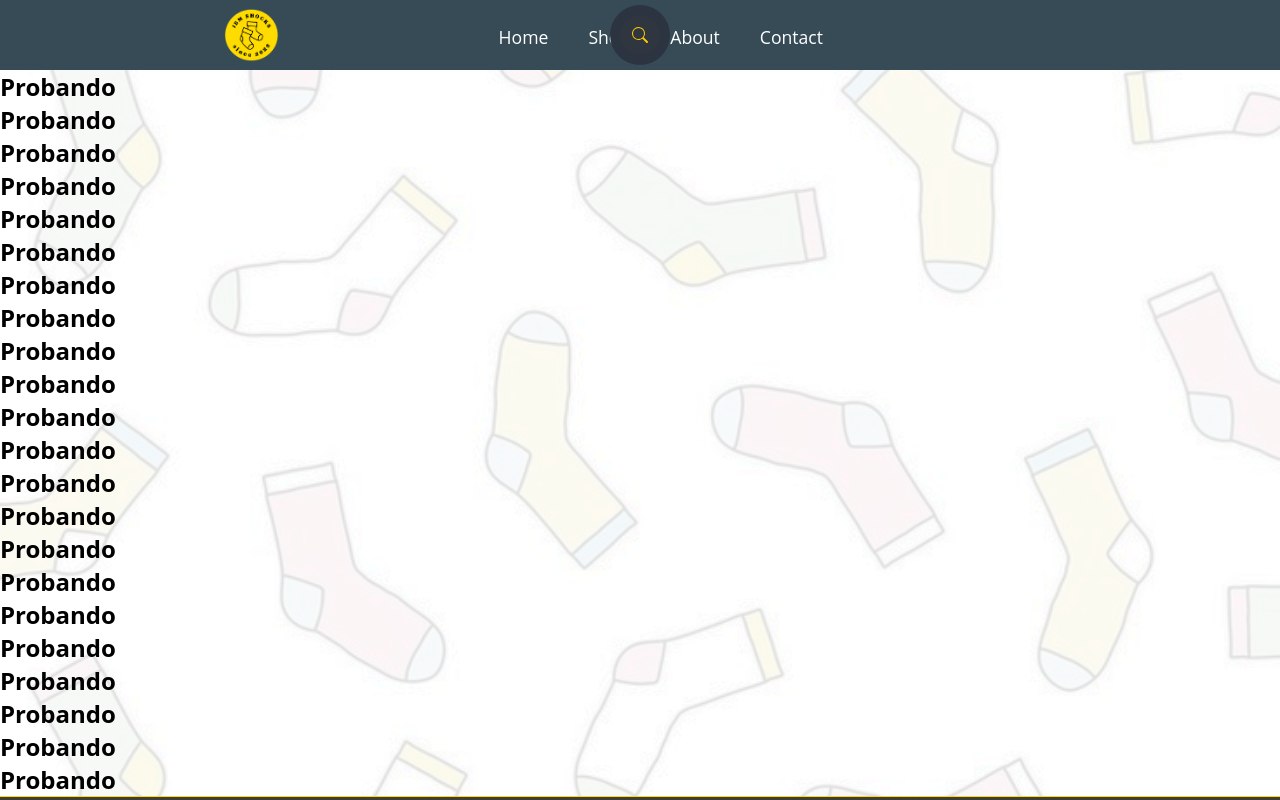
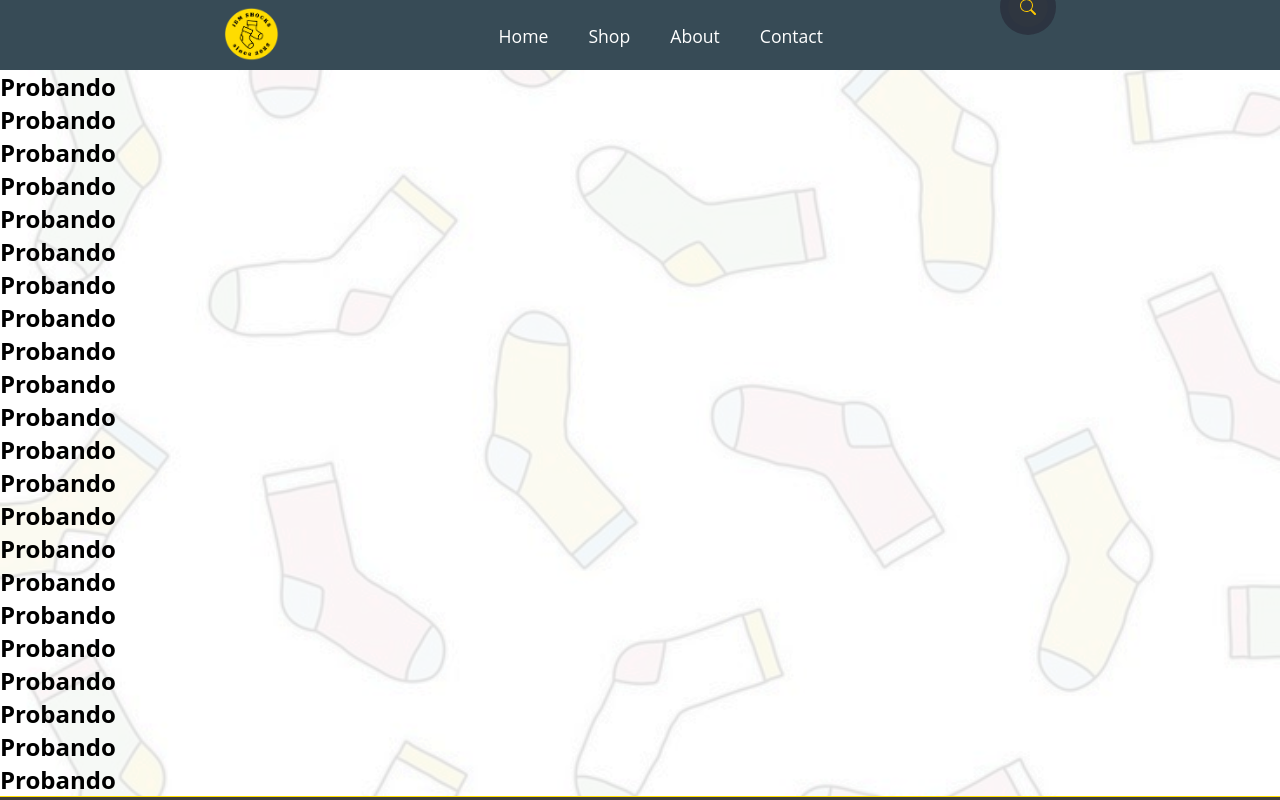
Before and after one commit to Yorrryiii/JEM_Shocks, a React (Create React App) app in the folder jem_shocks/: page / in a window 1280 px wide. Shown: the top 800 px of the page. Built offline with nearby package versions, Linux system fonts and the light colour scheme; a web font is replaced by a local one.

Commit message:
last changes

```diff
--- a/jem_shocks/src/components/Navbar.jsx
+++ b/jem_shocks/src/components/Navbar.jsx
@@ -33,9 +33,6 @@ export class Navbar extends Component {
 
                         <div id='parteDcha'>
                             {/* Insertamos la lupa */}
-                                {/* <svg xmlns="http://www.w3.org/2000/svg" width="16" height="16" fill="currentColor" class="lupa" viewBox="0 0 16 16">
-                                    <path d="M11.742 10.344a6.5 6.5 0 1 0-1.397 1.398h-.001c.03.04.062.078.098.115l3.85 3.85a1 1 0 0 0 1.415-1.414l-3.85-3.85a1.007 1.007 0 0 0-.115-.1zM12 6.5a5.5 5.5 0 1 1-11 0 5.5 5.5 0 0 1 11 0z" />
-                                </svg> */}
                             <Busqueda />
 
                             {/* Insertamos el carrito de la compra */}
--- a/jem_shocks/src/components/styles/Busqueda.css
+++ b/jem_shocks/src/components/styles/Busqueda.css
@@ -1,13 +1,12 @@
 .search-box{
-    position: absolute;
+    position: relative;
     top: 50%;
     left: 50%;
     transform: translate(-50%, -50%);
     background: #2C3441;
     height: 40px;
     border-radius: 40px;
-    padding: 10px;
-
+    padding: 8px;
 }
 
 .search-box:hover > input{
--- a/jem_shocks/src/components/styles/Navbar.css
+++ b/jem_shocks/src/components/styles/Navbar.css
@@ -68,8 +68,9 @@ img{
 }
 
 #parteDcha{
-    /* Los alineamos a la derecha del todo */
+    /* Centramos verticalmente los elementos */
+    display: flex;
+    align-items: center;
+    /* Alineamos a la derecha */
     float: right;
-    margin-top: 1.7%;
-
 }
```
